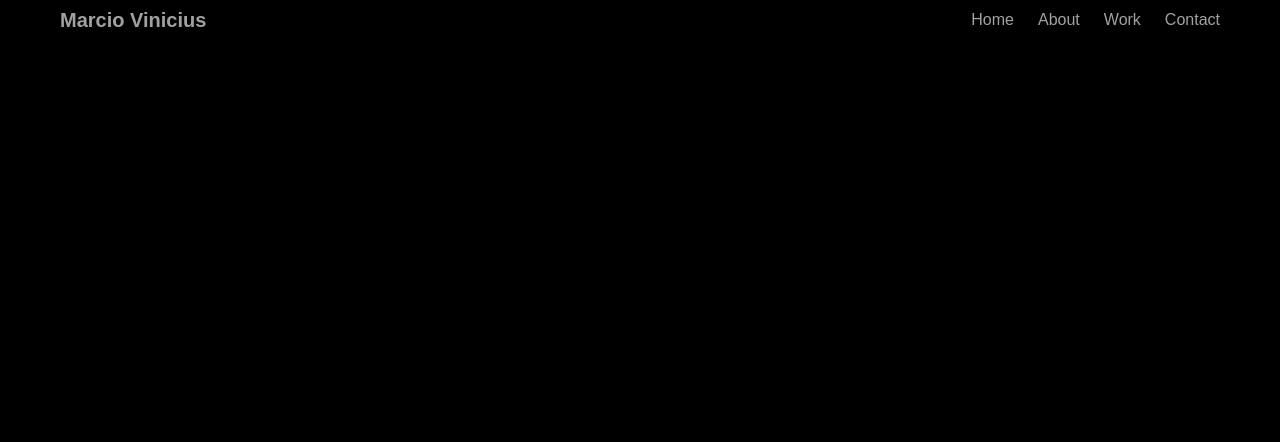
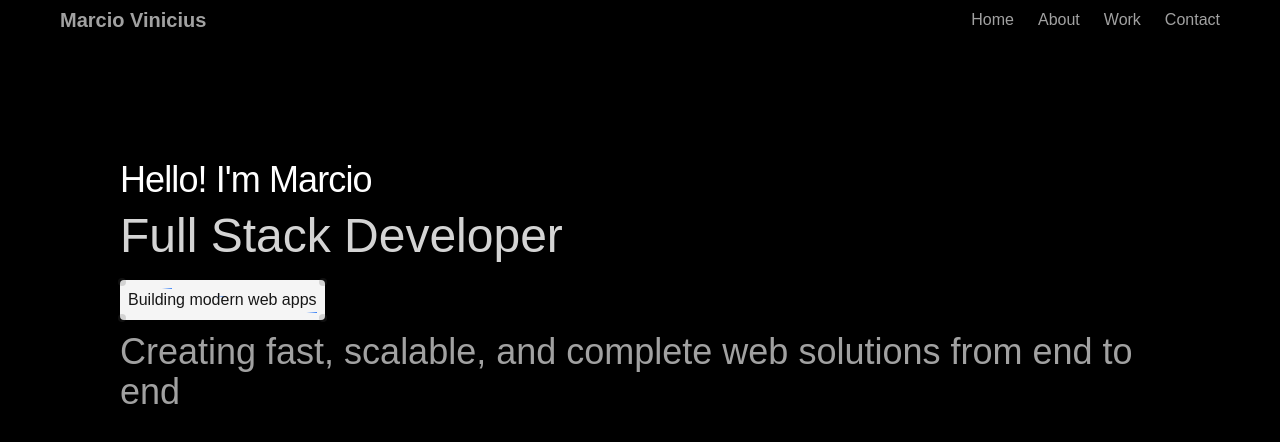
Before and after one commit to Developer-Vini/ViniFolio, a React (Vite) app: page / in a window 1280 px wide. Shown: the top 442 px of the page. Built offline with nearby package versions, Linux system fonts and the light colour scheme; a web font is replaced by a local one.

Commit message:
feat: add portfolio hero component

```diff
--- a/package.json
+++ b/package.json
@@ -11,9 +11,12 @@
   },
   "dependencies": {
     "@tailwindcss/vite": "^4.3.3",
+    "@tsparticles/react": "^4.4.0",
+    "@tsparticles/slim": "^4.4.0",
     "motion": "^14.0.0",
     "react": "^19.2.8",
     "react-dom": "^19.2.8",
+    "tailwind-merge": "^3.7.0",
     "tailwindcss": "^4.3.3"
   },
   "devDependencies": {
--- a/src/App.jsx
+++ b/src/App.jsx
@@ -1,10 +1,12 @@
 import React from "react";
 import Navbar from "./sections/Navbar";
+import Hero from "./sections/Hero";
 
 const App = () => {
   return (
   <div className="container mx-auto max-w-7xl">
     <Navbar />
+    <Hero />
   </div>
   )
 };
--- /dev/null
+++ b/src/components/Cover.jsx
@@ -0,0 +1,188 @@
+"use client";
+import React, { useEffect, useId, useState } from "react";
+import { AnimatePresence, motion } from "motion/react";
+import { useRef } from "react";
+import { twMerge } from "tailwind-merge";
+
+export const Cover = ({
+  children,
+  className
+}) => {
+  const [hovered, setHovered] = useState(false);
+
+  const ref = useRef(null);
+
+  const [containerWidth, setContainerWidth] = useState(0);
+  const [beamPositions, setBeamPositions] = useState([]);
+
+  useEffect(() => {
+    if (ref.current) {
+      setContainerWidth(ref.current?.clientWidth ?? 0);
+
+      const height = ref.current?.clientHeight ?? 0;
+      const numberOfBeams = Math.floor(height / 10); // Adjust the divisor to control the spacing
+      const positions = Array.from(
+        { length: numberOfBeams },
+        (_, i) => (i + 1) * (height / (numberOfBeams + 1))
+      );
+      setBeamPositions(positions);
+    }
+  }, [ref.current]);
+
+  return (
+    <div
+      onMouseEnter={() => setHovered(true)}
+      onMouseLeave={() => setHovered(false)}
+      ref={ref}
+      className="relative hover:bg-neutral-900  group/cover inline-block dark:bg-neutral-900 bg-neutral-100 px-2 py-2  transition duration-200 rounded-sm">
+      <AnimatePresence>
+        {hovered && (
+          <motion.div
+            initial={{ opacity: 0 }}
+            animate={{ opacity: 1 }}
+            exit={{ opacity: 0 }}
+            transition={{
+              opacity: {
+                duration: 0.2,
+              },
+            }}
+            className="h-full w-full overflow-hidden absolute inset-0">
+            <motion.div
+              animate={{
+                translateX: ["-50%", "0%"],
+              }}
+              transition={{
+                translateX: {
+                  duration: 10,
+                  ease: "linear",
+                  repeat: Infinity,
+                },
+              }}
+              className="w-[200%] h-full flex">
+
+            </motion.div>
+          </motion.div>
+        )}
+      </AnimatePresence>
+      {beamPositions.map((position, index) => (
+        <Beam
+          key={index}
+          hovered={hovered}
+          duration={Math.random() * 2 + 1}
+          delay={Math.random() * 2 + 1}
+          width={containerWidth}
+          style={{
+            top: `${position}px`,
+          }} />
+      ))}
+      <motion.span
+        key={String(hovered)}
+        animate={{
+          scale: hovered ? 0.8 : 1,
+          x: hovered ? [0, -30, 30, -30, 30, 0] : 0,
+          y: hovered ? [0, 30, -30, 30, -30, 0] : 0,
+        }}
+        exit={{
+          filter: "none",
+          scale: 1,
+          x: 0,
+          y: 0,
+        }}
+        transition={{
+          duration: 0.2,
+          x: {
+            duration: 0.2,
+            repeat: Infinity,
+            repeatType: "loop",
+          },
+          y: {
+            duration: 0.2,
+            repeat: Infinity,
+            repeatType: "loop",
+          },
+          scale: {
+            duration: 0.2,
+          },
+          filter: {
+            duration: 0.2,
+          },
+        }}
+        className={twMerge(
+          "dark:text-white inline-block text-neutral-900 relative z-20 group-hover/cover:text-white transition duration-200",
+          className
+        )}>
+        {children}
+      </motion.span>
+      <CircleIcon className="absolute -right-[2px] -top-[2px]" />
+      <CircleIcon className="absolute -bottom-[2px] -right-[2px]" delay={0.4} />
+      <CircleIcon className="absolute -left-[2px] -top-[2px]" delay={0.8} />
+      <CircleIcon className="absolute -bottom-[2px] -left-[2px]" delay={1.6} />
+    </div>
+  );
+};
+
+export const Beam = ({
+  className,
+  delay,
+  duration,
+  hovered,
+  width = 600,
+  ...svgProps
+}) => {
+  const id = useId();
+
+  return (
+    <motion.svg
+      width={width ?? "600"}
+      height="1"
+      viewBox={`0 0 ${width ?? "600"} 1`}
+      fill="none"
+      xmlns="http://www.w3.org/2000/svg"
+      className={twMerge("absolute inset-x-0 w-full", className)}
+      {...svgProps}>
+      <motion.path d={`M0 0.5H${width ?? "600"}`} stroke={`url(#svgGradient-${id})`} />
+      <defs>
+        <motion.linearGradient
+          id={`svgGradient-${id}`}
+          key={String(hovered)}
+          gradientUnits="userSpaceOnUse"
+          initial={{
+            x1: "0%",
+            x2: hovered ? "-10%" : "-5%",
+            y1: 0,
+            y2: 0,
+          }}
+          animate={{
+            x1: "110%",
+            x2: hovered ? "100%" : "105%",
+            y1: 0,
+            y2: 0,
+          }}
+          transition={{
+            duration: hovered ? 0.5 : duration ?? 2,
+            ease: "linear",
+            repeat: Infinity,
+            delay: hovered ? Math.random() * (1 - 0.2) + 0.2 : 0,
+            repeatDelay: hovered ? Math.random() * (2 - 1) + 1 : delay ?? 1,
+          }}>
+          <stop stopColor="#2EB9DF" stopOpacity="0" />
+          <stop stopColor="#3b82f6" />
+          <stop offset="1" stopColor="#3b82f6" stopOpacity="0" />
+        </motion.linearGradient>
+      </defs>
+    </motion.svg>
+  );
+};
+
+export const CircleIcon = ({
+  className,
+  delay
+}) => {
+  return (
+    <div
+      className={twMerge(
+        `pointer-events-none animate-pulse group-hover/cover:hidden group-hover/cover:opacity-100 group h-2 w-2 rounded-full bg-neutral-600 dark:bg-white opacity-20 group-hover/cover:bg-white`,
+        className
+      )}></div>
+  );
+};
--- /dev/null
+++ b/src/components/HeroText.jsx
@@ -0,0 +1,140 @@
+import { Cover } from "./cover";
+import { motion } from "motion/react";
+
+const containerVariants = {
+    hidden: {
+        opacity: 0
+    },
+    visible: {
+        opacity: 1,
+        transition: {
+            staggerChildren: 0.2,
+            delayChildren: 0.1
+        },
+    },
+};
+
+const slideFromLeft = {
+    hidden: {
+        opacity: 0,
+        x: -60,
+    },
+    visible: {
+        opacity: 1,
+        x: 0,
+        transition: {
+            duration: 0.6,
+            ease: "easeOut"
+        },
+    },
+};
+
+const popUpSpring = {
+    hidden: {
+        opacity: 0,
+        scale: 0.8,
+        y: 20,
+    },
+    visible: {
+        opacity: 1,
+        scale: 1,
+        y: 0,
+        transition: {
+            type: "spring",
+            stiffness: 200,
+            damping: 12,
+        },
+    },
+};
+
+const rotateIn = {
+    hidden: {
+        opacity: 0,
+        scale: 0.95,
+        rotate: -3
+    },
+    visible: {
+        opacity: 1,
+        scale: 1,
+        rotate: 0,
+        transition: {
+            duration: 0.5,
+            ease: "backOut",
+        },
+    },
+};
+
+const fadeInUp = {
+    hidden: {
+        opacity: 0,
+        y: 40,
+    },
+    visible: {
+        opacity: 1,
+        y: 0,
+        transition: {
+            duration: 0.7,
+            ease: "easeOut"
+        },
+    },
+};
+
+const itemVariants = {
+    hidden: {
+        opacity: 0,
+        y: 20
+    },
+    visible: {
+        opacity: 1,
+        y: 0,
+        transition: {
+            duration: 0.5
+        }
+    },
+};
+
+const HeroText = () => {
+    return <div className="z-10 mt-20 rounded-3xl text-center md:mt-40 md:text-left bg-clip-text">
+        <motion.div
+            variants={containerVariants}
+            initial="hidden"
+            animate="visible"
+            className="c-space hidden flex-col space-y-3 md:flex"
+        >
+            <motion.h1
+                variants={slideFromLeft}
+                className="text-4xl font-medium tracking-tight text-white lg:text-4xl">Hello! I'm Marcio
+            </motion.h1>
+            <motion.p
+                variants={popUpSpring}
+                className="text-5xl font-medium text-neutral-300">
+                Full Stack Developer
+            </motion.p>
+
+            <motion.div variants={rotateIn} className="pt-2">
+                <Cover>Building modern web apps</Cover>
+            </motion.div>
+            <motion.p
+                variants={fadeInUp}
+                className="text-4xl font-medium text-neutral-400">Creating fast, scalable, and complete web solutions from end to end</motion.p>
+        </motion.div>
+
+        <motion.div className="flex flex-col space-y-6 md:hidden"
+            variants={containerVariants}
+            initial="hidden"
+            animate="visible">
+            <p variants={slideFromLeft} className="text-4xl font-medium">Hi, I'm Marcio Vinicius</p>
+            <motion.div variants={popUpSpring} className="space-y-2">
+                <p className="text-5xl font-black text-neutral-300">Building</p>
+                <div>
+                    <div><Cover>Building modern web apps</Cover></div>
+                </div>
+                <p className="text-4xl font-black text-neutral-300">Web Application</p>
+            </motion.div>
+        </motion.div>
+
+    </div>
+
+}
+
+export default HeroText;
--- /dev/null
+++ b/src/sections/Hero.jsx
@@ -0,0 +1,9 @@
+import HeroText from "../components/HeroText";
+
+const Hero = () => {
+    return <section className="flex items-start justify-center md:items-start md:justify-start min-h-screen overflow-hidden c-space">
+        <HeroText />
+    </section>
+};
+
+export default Hero;
```
Also changed, not shown: 1 other file (tests, documents, lock files or other folders).
